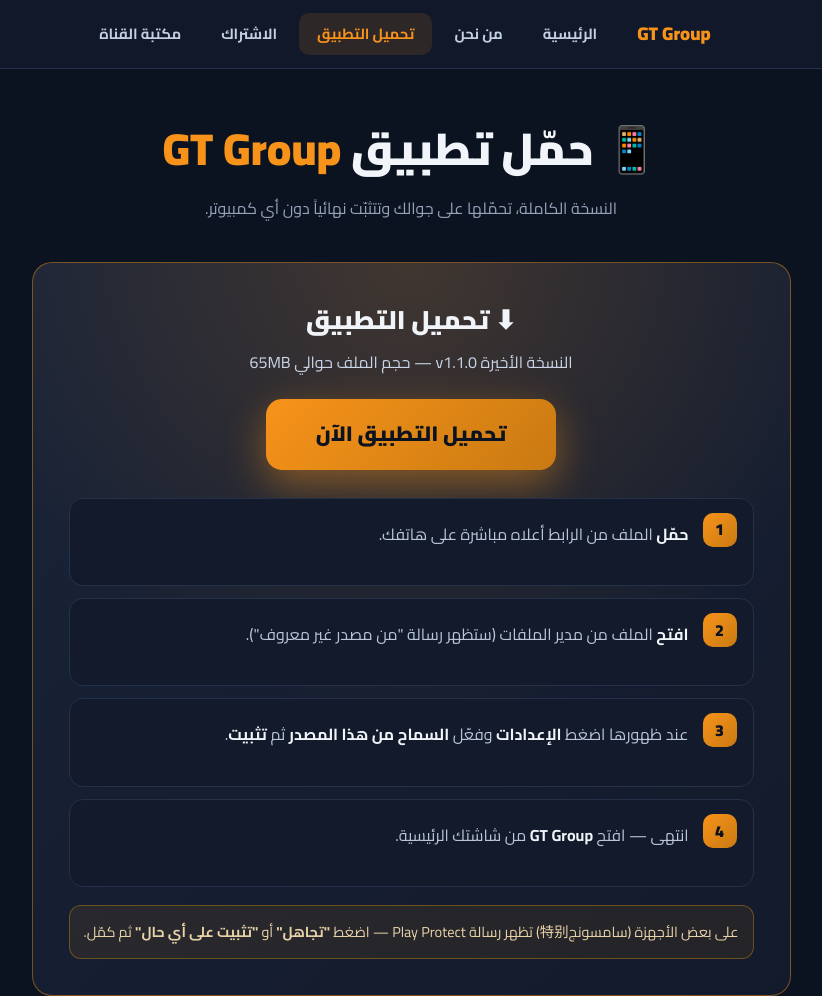
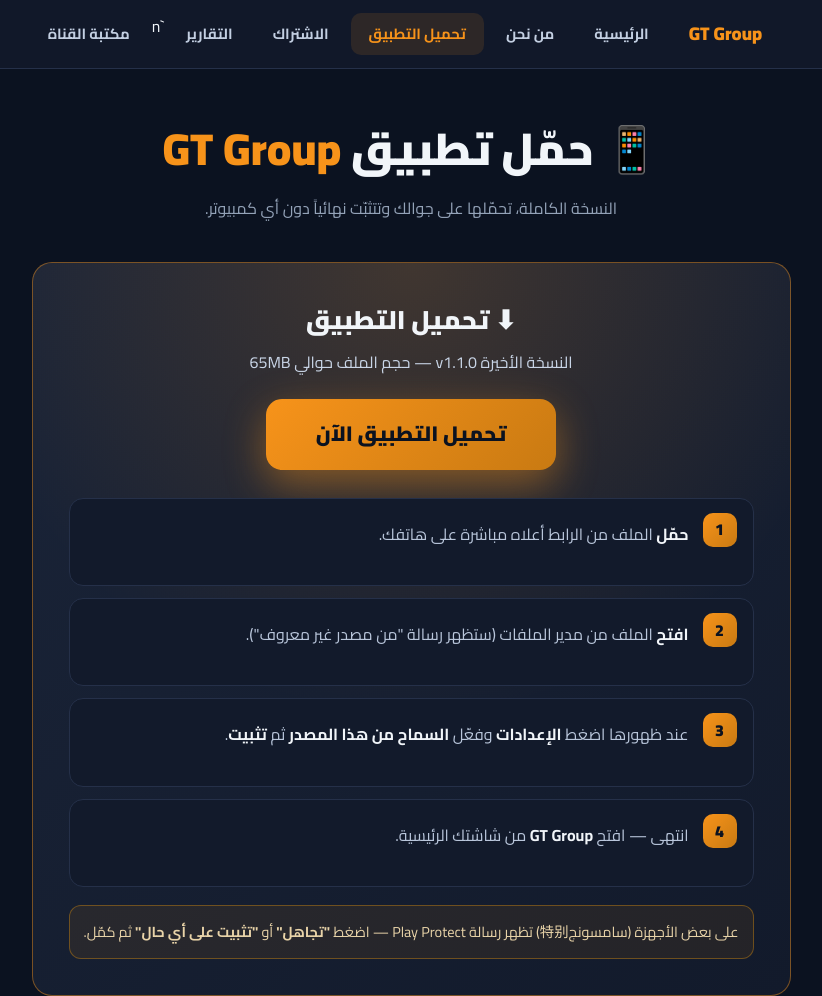
Before and after one commit to mohsenalazemi1-alt/GT-Group-App, a plain HTML site: page download.html in a window 1280 px wide. Shown: the top 996 px of the page, without its empty margins (229-1051 px from the left). Drawn offline with Linux system fonts and the light colour scheme.

Commit message:
feat: add reports page + update nav in all pages

```diff
--- a/download.html
+++ b/download.html
@@ -17,7 +17,7 @@
     <a href="about.html">من نحن</a>
     <a href="download.html" class="on">تحميل التطبيق</a>
     <a href="subscribe.html">الاشتراك</a>
-    <a href="library.html">مكتبة القناة</a>
+    <a href="reports.html">التقارير</a>`n    <a href="library.html">مكتبة القناة</a>
   </div>
 </nav>
 
```
